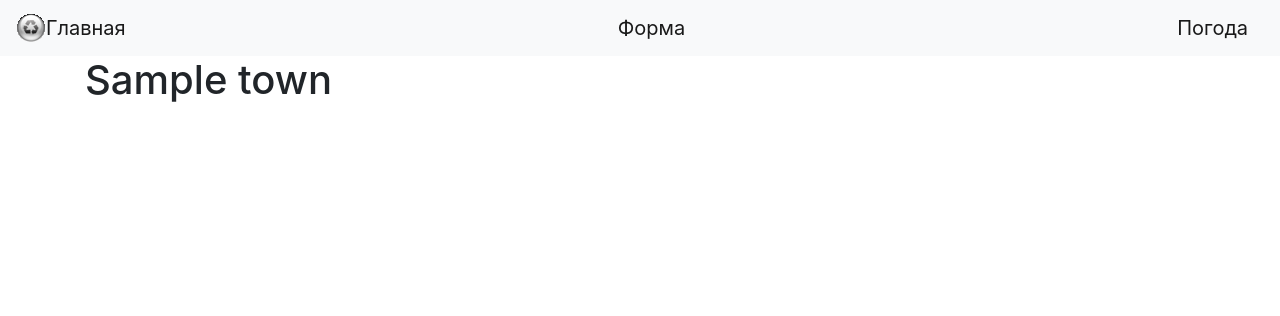
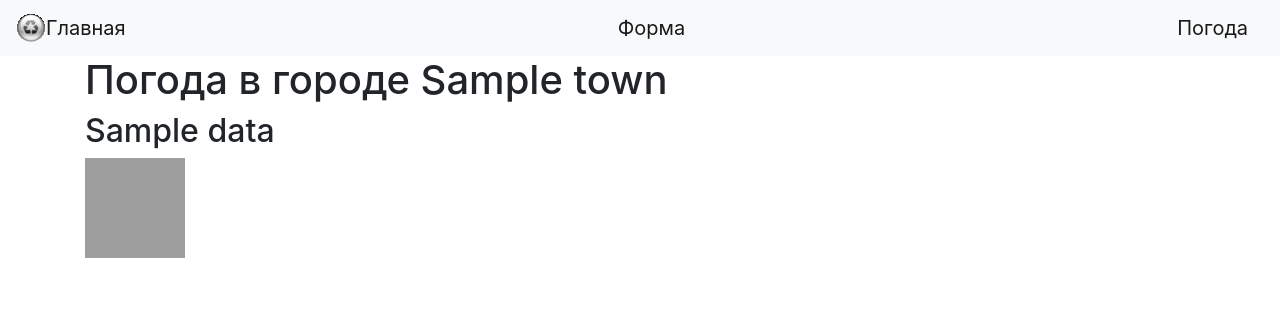
Before and after one commit to ipapMaster/flaskLessons, a Flask app: template templates/weather.html in a window 1280 px wide. Shown: the top 316 px of the page. Run offline with Flask 3, Linux system fonts and the light colour scheme; the template is opened without the code that fills it: most values are stand-ins (such as "Sample title", 1, 10 or a date in 2020); grey boxes are pictures that could not be loaded.

Commit message:
Weather Middle

```diff
--- a/main.py
+++ b/main.py
@@ -2,6 +2,7 @@
 from flask import Flask, url_for, request, redirect
 from flask import render_template
 import json
+import requests
 
 app = Flask(__name__)
 
@@ -30,13 +31,16 @@ def news():
     # lst = ['ANN', 'TOM', 'BOB']
     # return render_template('news.html', title="FOR", news=lst)
 
+
 @app.route('/vartest')
 def vartest():
     return render_template('var_test.html', title='Переменные в HTML')
 
+
 @app.route('/slogan')
 def slogan():
     return 'Ибо крепка, как смерть, любовь!<br><a href="/">Назад</a>'
+
 
 @app.route('/weather_form', methods=['GET', 'POST'])
 def weather_form():
@@ -45,9 +49,19 @@ def weather_form():
                                title='Выбор города')
     elif request.method == 'POST':
         town = request.form.get('town')
+        data = {}
+        key = 'тут Ваш ключ'
+        url = 'http://api.openweathermap.org/data/2.5/weather'
+        params = {'APPID': key, 'q': town, 'units': 'metric'}
+        result = requests.get(url, params=params)
+        weather = result.json()
+        code = weather['cod']
+        icon = weather['weather'][0]['icon']
         return render_template('weather.html',
                                title=f'Погода в городе {town}',
-                               town=town)
+                               town=town, data=weather,
+                               icon=icon)
+
 
 @app.route('/form_sample', methods=['GET', 'POST'])
 def form_sample():
--- a/requirements.txt
+++ b/requirements.txt
@@ -2,3 +2,6 @@ blinker 1.6.2
 click 8.1.4
 colorama 0.4.6
 Flask 2.3.2
+
+requests~=2.31.0
+Flask~=2.3.2
--- a/templates/weather.html
+++ b/templates/weather.html
@@ -1,5 +1,8 @@
 {% extends "base.html" %}
 
 {% block content %}
-    <h1>{{town}}</h1>
+    <h1>Погода в городе {{town}}</h1>
+    <h2>{{data}}</h2>
+    <img width="100" height="100"
+         src="https://openweathermap.org/img/wn/{{icon}}@2x.png">
 {% endblock %}
```
